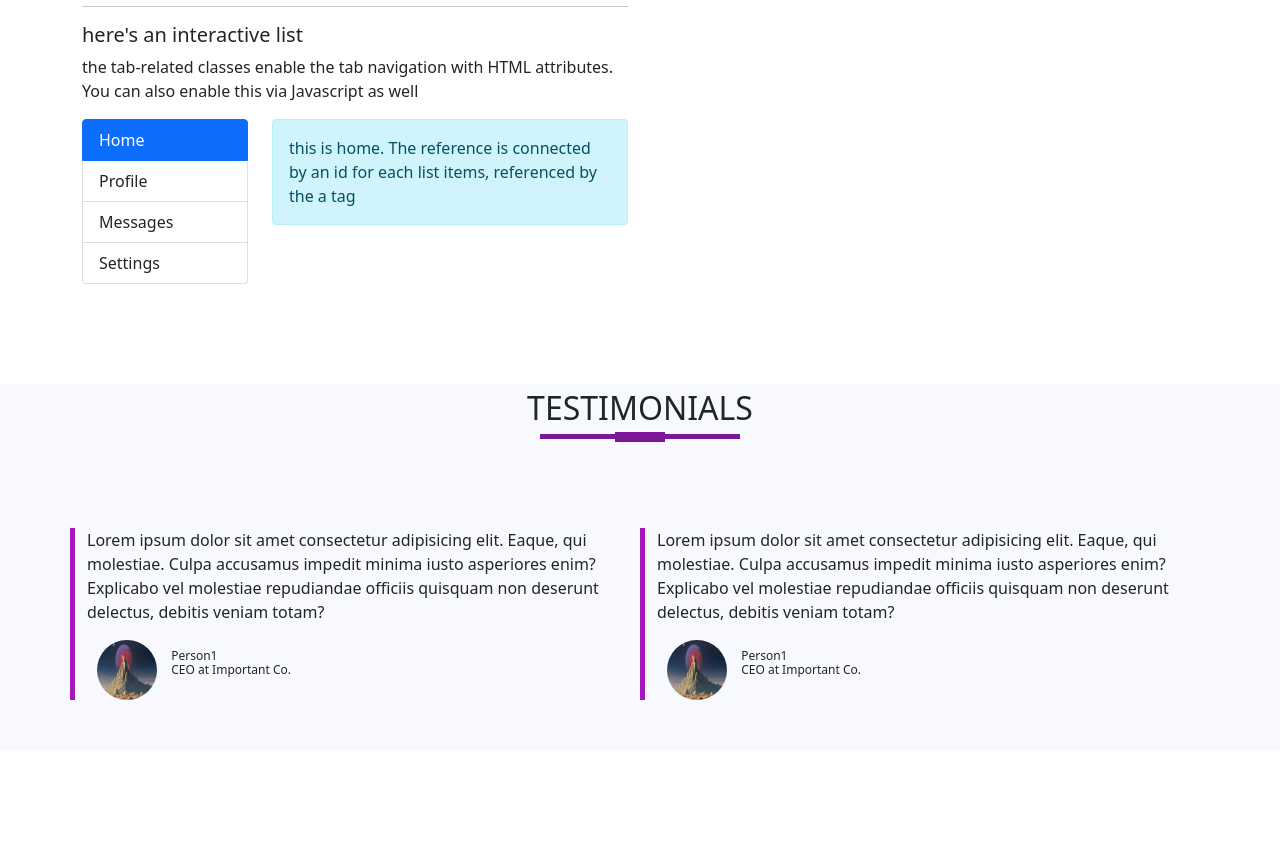
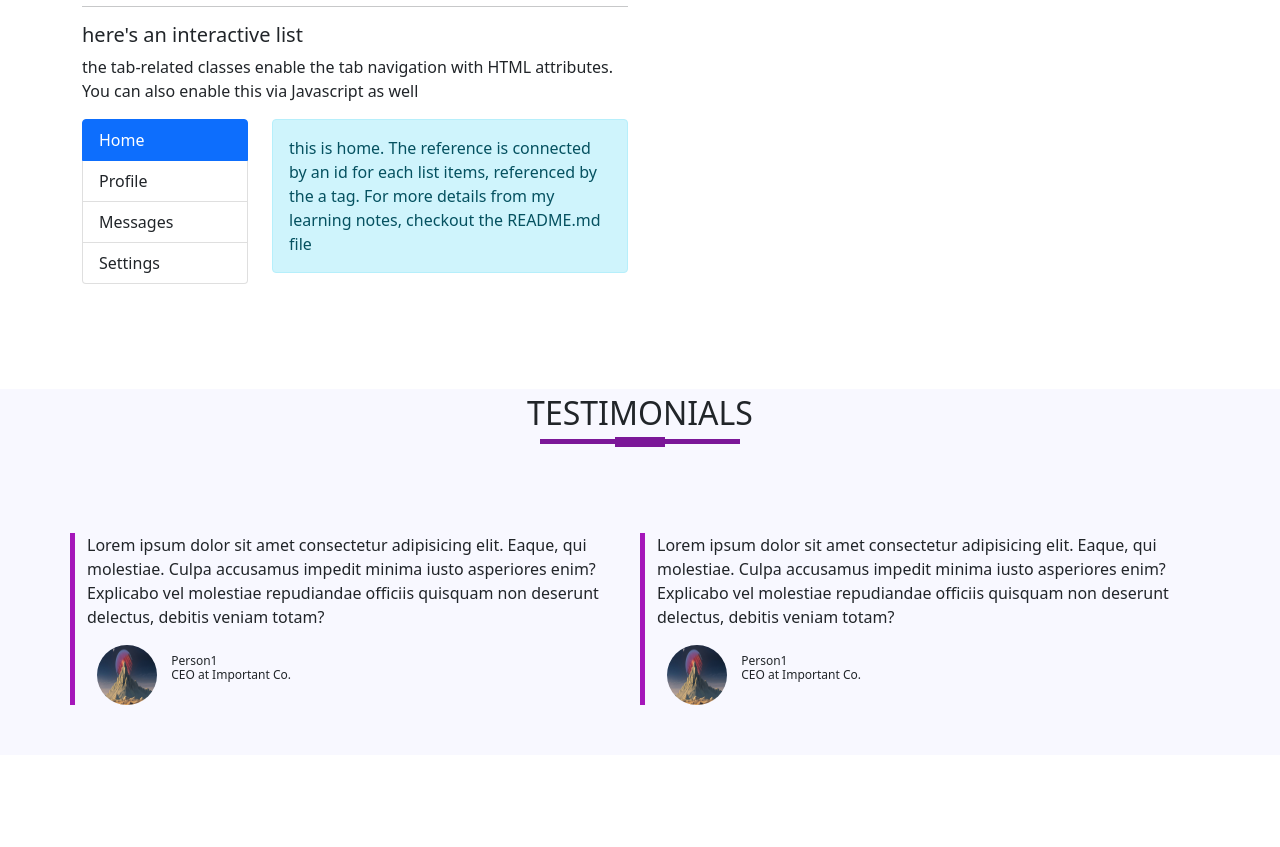
Before and after one commit to fineon/bootstrap5.0-example, a plain HTML site: page index.html in a window 1280 px wide. Shown: the part 1752-2599 px from the top of the page. Drawn offline with nearby package versions, Linux system fonts and the light colour scheme.

Commit message:
added some thoughts and learning notes in README

```diff
--- a/index.html
+++ b/index.html
@@ -184,7 +184,7 @@
                                 id="list-home"
                                 role="tabpanel"
                                 aria-labelledby="list-home-list">
-                                    <p class="alert alert-info">this is home. The reference is connected by an id for each list items, referenced by the a tag </p>
+                                    <p class="alert alert-info">this is home. The reference is connected by an id for each list items, referenced by the a tag. For more details from my learning notes, checkout the README.md file </p>
                                 </div>
                                 <div
                                 class="tab-pane fade"
```
Also changed, not shown: 1 other file.
